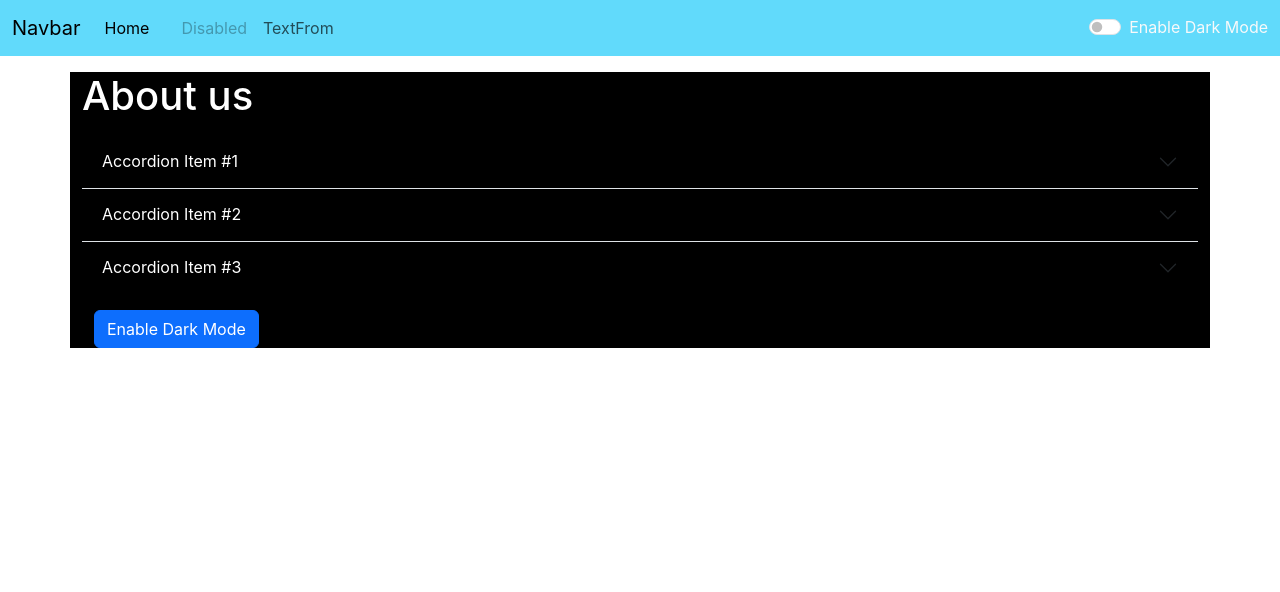
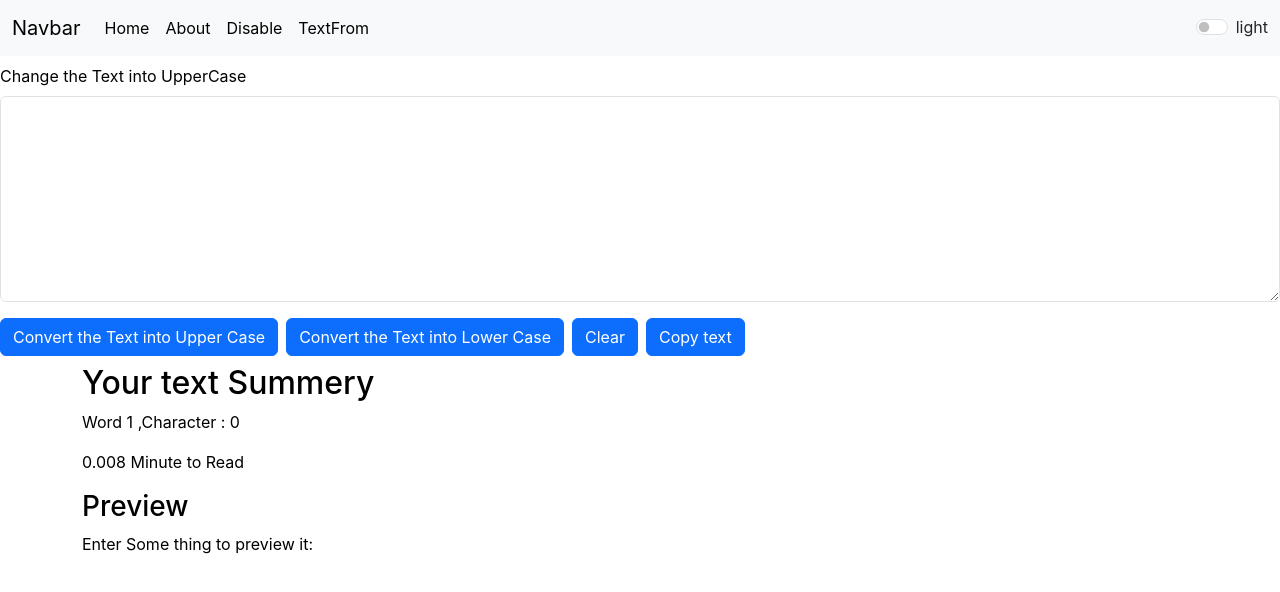
Before and after one commit to shashi-ivory/uppercaseConverter, a React (Create React App) app: page / in a window 1280 px wide. Shown: the top 592 px of the page. Built offline with nearby package versions, Linux system fonts and the light colour scheme.

Commit message:
Routing setup in app.js and navbar.js file

```diff
--- a/src/App.js
+++ b/src/App.js
@@ -14,6 +14,7 @@ export default function App() {
   const [mode, setMode] = useState("light");
   //weather the mode dark or light mode
   const [alert, setAlert] = useState(null);
+  console.log(mode);
 
   const handleAlert = (message, type) => {
     setAlert({
@@ -30,28 +31,45 @@ export default function App() {
       // console.log("dark");
       document.body.style.backgroundColor = "#0B1340";
       handleAlert("Dark Mode Enable Now!!!", "success");
-      setInterval(() => {
-        document.title = "Install TextUtil now..";
-      }, 3000);
+      document.title = "Dark Mode";
+      // setInterval(() => {
+      //   document.title = "Install TextUtil now..";
+      // }, 3000);
+      // setInterval(() => {
+      //   document.title = "Install Now..";
+      // }, 1500);
     } else {
       setMode("light");
       // console.log("light");
       document.body.style.backgroundColor = "white";
       handleAlert("Light Mode Enable Now!!!", "success");
-
-      setInterval(() => {
-        document.title = "Install Now..";
-      }, 1500);
+      document.title = "Light Mode";
     }
   };
 
   return (
-    <Router>
-      <div>
-        <Navbar />
-        <About />
-        {/* <TextFrom /> */}
-      </div>
-    </Router>
+    <>
+      <Router>
+        <Navbar toggleMode={toggleMode} mode={mode} Alert={alert} />
+        {/* <Alert alert={alert} />
+    <About mode={mode} />
+    <TextFrom mode={mode} handleAlert={handleAlert} /> */}
+        {/* <Routes path="/" element={<TextFrom />} />
+        <Routes path="About" element={<About />} />
+        <Routes path="Home" element={<Home />} />
+        <Routes path="Users" element={<Users />} /> */}
+        <Routes>
+          <Route
+            exact
+            path="/"
+            element={<TextFrom handleAlert={handleAlert} mode={mode} />}
+          />
+
+          <Route path="/About" element={<About />} />
+          <Route path="/Users" element={<Users />} />
+          <Route path="/Home" element={<Home />} />
+        </Routes>
+      </Router>
+    </>
   );
 }
--- a/src/component/About.js
+++ b/src/component/About.js
@@ -1,9 +1,9 @@
 import React, { useState } from "react";
 
-function About() {
+function About({ mode }) {
   const [myStyle, setMyStyle] = useState({
-    color: "white",
-    backgroundColor: "black",
+    color: "black",
+    backgroundColor: "white",
   });
   const [buttonText, setButtonText] = useState("Enable Dark Mode");
   const toggleStyle = () => {
@@ -23,7 +23,7 @@ function About() {
   };
 
   return (
-    <div className="container" style={myStyle}>
+    <div className="container" style={myStyle} mode={mode}>
       <h1 className="my-3">About us</h1>
       <div
         className="accordion accordion-flush"
--- a/src/component/Home.js
+++ b/src/component/Home.js
@@ -3,7 +3,7 @@ import React from "react";
 function Home() {
   return (
     <div>
-      <h1>Home ojdfgh</h1>
+      <h1>Home Page</h1>
     </div>
   );
 }
--- a/src/component/Navbar.js
+++ b/src/component/Navbar.js
@@ -4,9 +4,9 @@ import { Link } from "react-router-dom";
 function Navbar({ name, aboutText, mode, toggleMode }) {
   return (
     <>
-      <nav className={`navbar navbar-expand-lg  navbar-${mode} bg-${mode}`}>
+      <nav className={`navbar navbar-expand-lg  navbar-${mode} bg-${mode} `}>
         <div className="container-fluid">
-          <Link className="navbar-brand" href="/">
+          <Link className="navbar-brand" href="Navbar">
             Navbar{name}
           </Link>
           <button
@@ -22,22 +22,32 @@ function Navbar({ name, aboutText, mode, toggleMode }) {
           </button>
           <div className="collapse navbar-collapse" id="navbarSupportedContent">
             <ul className="navbar-nav me-auto mb-2 mb-lg-0">
-              <li className="nav-item">
-                <Link className="nav-link active" aria-current="page" to="/">
+              <li className="nav-item" mode={mode}>
+                <Link className="nav-link active" aria-current="page" to="Home">
                   Home
                 </Link>
               </li>
-              <li className="nav-item">
-                <Link className="nav-link" to="/">
-                  {aboutText}
+              <li className="nav-item" mode={mode}>
+                <Link
+                  className="nav-link active"
+                  aria-current="page"
+                  to="About"
+                >
+                  About
                 </Link>
               </li>
 
-              <li className="nav-item">
-                <Link className="nav-link disabled">Disabled</Link>
+              <li className="nav-item" mode={mode}>
+                <Link
+                  className="nav-link active"
+                  aria-current="page"
+                  to="Disable"
+                >
+                  Disable
+                </Link>
               </li>
-              <li className="nav-item">
-                <Link className="nav-link " to="TextFrom">
+              <li className="nav-item" mode={mode}>
+                <Link className="nav-link active" aria-current="page" to="/ ">
                   TextFrom
                 </Link>
               </li>
@@ -58,8 +68,9 @@ function Navbar({ name, aboutText, mode, toggleMode }) {
               <label
                 className="form-check-label"
                 htmlFor="flexSwitchCheckDefault"
+                mode={mode}
               >
-                Enable Dark Mode
+                {mode}
               </label>
             </div>
           </div>
--- a/src/component/TextFrom.js
+++ b/src/component/TextFrom.js
@@ -2,7 +2,7 @@ import React, { useState } from "react";
 
 function TextFrom({ heading, mode, handleAlert }) {
   // console.log("props", heading);
-  // console.log("mode", mode);
+  console.log("mode", mode);
   const [text, setText] = useState("");
   const newText = text.toLocaleUpperCase();
   const lowerText = text.toLocaleLowerCase();
@@ -24,6 +24,7 @@ function TextFrom({ heading, mode, handleAlert }) {
   };
   const handleClearText = () => {
     setText("");
+    handleAlert("Clear Text ", "success");
   };
   const handleCopy = () => {
     console.log("copy ", text);
@@ -31,6 +32,7 @@ function TextFrom({ heading, mode, handleAlert }) {
     text.select();
     navigator.clipboard.writeText(text.value);
     console.log("copy value ", text.value);
+    handleAlert("Copy Text", "success");
   };
 
   return (
@@ -97,7 +99,7 @@ function TextFrom({ heading, mode, handleAlert }) {
           {0.008 * text.split(" ").length} Minute to Read
         </p>
         <h3 style={{ color: mode == "dark" ? "white" : "black" }}>Preview</h3>
-        <p style={{ color: mode == "dark" ? "white" : "black" }}>
+        <p style={{ color: mode === "dark" ? "white" : "black" }}>
           {text.length > 0 ? text : "Enter Some thing to preview it:"}
         </p>
       </div>
```
